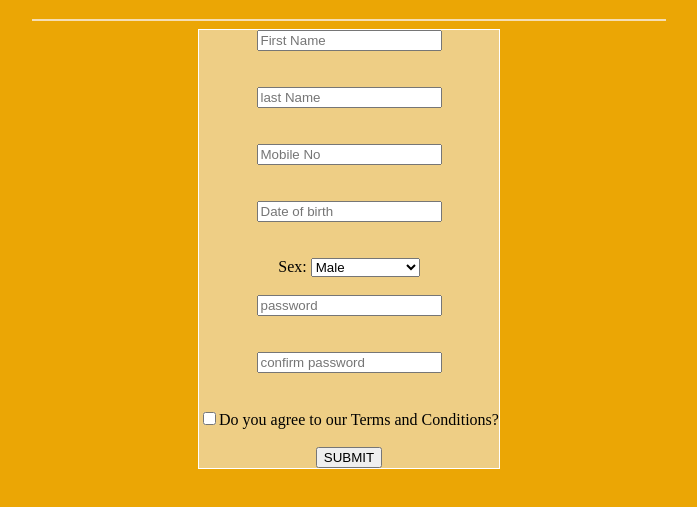
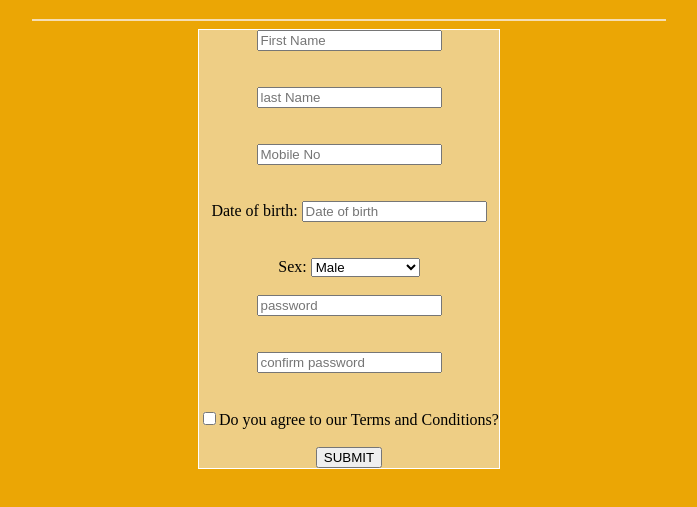
Before and after one commit to Charles-04/web-page, a plain HTML site: page sign up.html in a window 1280 px wide. Shown: the part 61-568 px from the top of the page, without its empty margins (291-988 px from the left). Drawn offline with Linux system fonts and the light colour scheme.

Commit message:
Update sign up.html

```diff
--- a/sign up.html
+++ b/sign up.html
@@ -26,7 +26,7 @@
 
 <input class="tel" type="tel" placeholder="Mobile No" required><br><br><br>
 
-
+Date of birth:
 <input type="text" placeholder="Date of birth"required><br><br><br>
 
 Sex:
```
